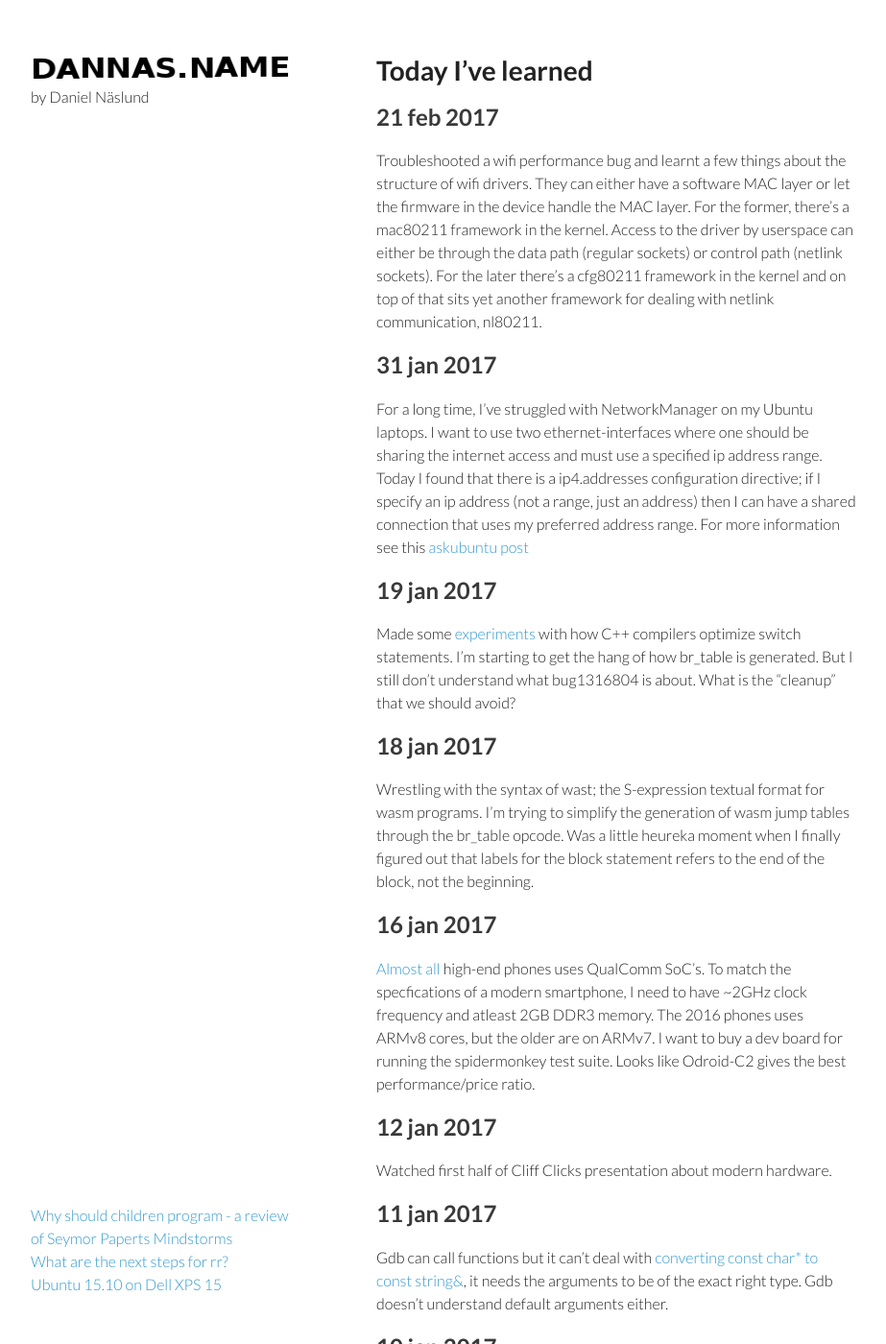
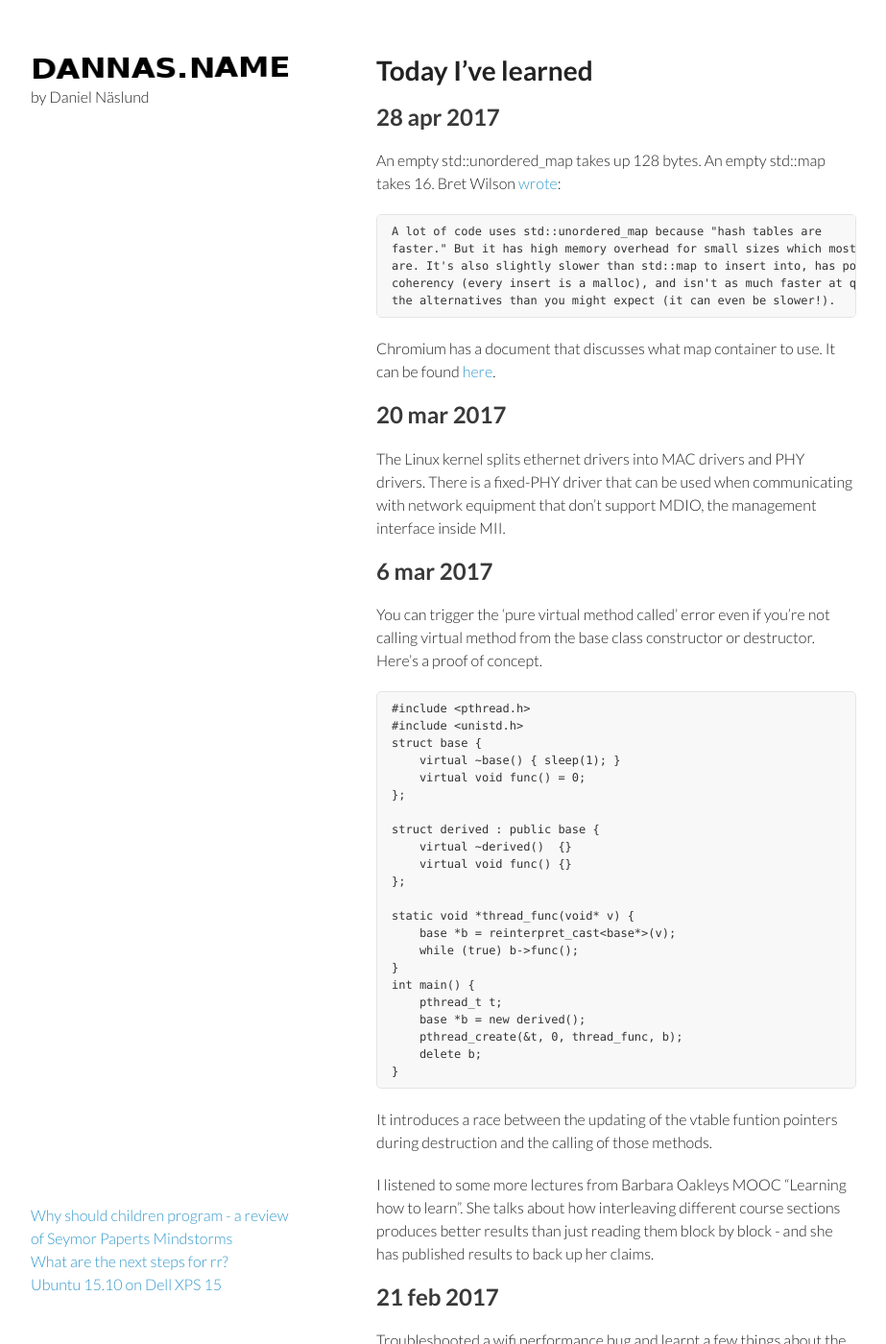
Before and after one commit to dannas/dannas.github.com, a Jekyll site: the page built from TIL.markdown, in a window 1280 px wide and 1400 px high. Shown: the whole window at 96% size, without its empty margins (178-1101 px from the left). Built offline with Jekyll 4.4.1, drawn with Linux system fonts in a browser that asks for light colours; our own code applies the rules of GitHub Pages for plain Markdown files.

Commit message:
Another TIL.

```diff
--- a/TIL.markdown
+++ b/TIL.markdown
@@ -1,4 +1,58 @@
 # Today I've learned
+
+## 28 apr 2017
+An empty std::unordered_map takes up 128 bytes. An empty std::map takes 16.
+Bret Wilson [wrote](https://groups.google.com/a/chromium.org/forum/#!topic/chromium-dev/rdxOHKzQmRY):
+
+    A lot of code uses std::unordered_map because "hash tables are
+    faster." But it has high memory overhead for small sizes which most maps
+    are. It's also slightly slower than std::map to insert into, has poor cache
+    coherency (every insert is a malloc), and isn't as much faster at querying over
+    the alternatives than you might expect (it can even be slower!).
+
+Chromium has a document that discusses what map container to use. It can be
+found [here](https://chromium.googlesource.com/chromium/src/+/master/base/containers/README.md).
+
+## 20 mar 2017
+The Linux kernel splits ethernet drivers into MAC drivers and PHY drivers.
+There is a fixed-PHY driver that can be used when communicating with network
+equipment that don't support MDIO, the management interface inside MII.
+
+## 6 mar 2017
+You can trigger the 'pure virtual method called' error even if you're not
+calling virtual method from the base class constructor or destructor. Here's a
+proof of concept.
+
+    #include <pthread.h>
+    #include <unistd.h>
+    struct base {
+        virtual ~base() { sleep(1); }
+        virtual void func() = 0;
+    };
+
+    struct derived : public base {
+        virtual ~derived()  {}
+        virtual void func() {}
+    };
+
+    static void *thread_func(void* v) {
+        base *b = reinterpret_cast<base*>(v);
+        while (true) b->func();
+    }
+    int main() {
+        pthread_t t;
+        base *b = new derived();
+        pthread_create(&t, 0, thread_func, b);
+        delete b;
+    }
+
+It introduces a race between the updating of the vtable funtion pointers during
+destruction and the calling of those methods.
+
+I listened to some more lectures from Barbara Oakleys MOOC "Learning how to
+learn". She talks about how interleaving different course sections produces
+better results than just reading them block by block - and she has published
+results to back up her claims.
 
 ## 21 feb 2017
 Troubleshooted a wifi performance bug and learnt a few things about the
```
